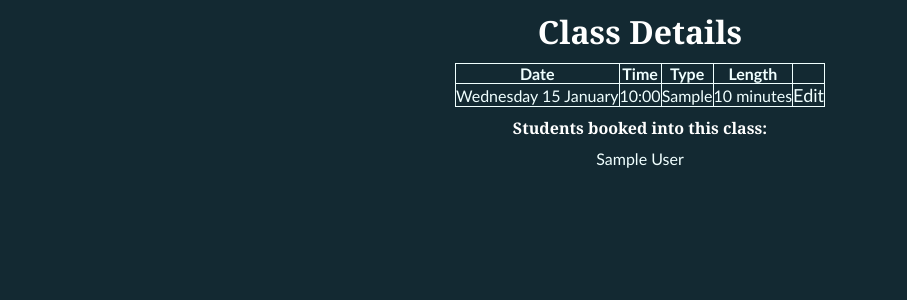
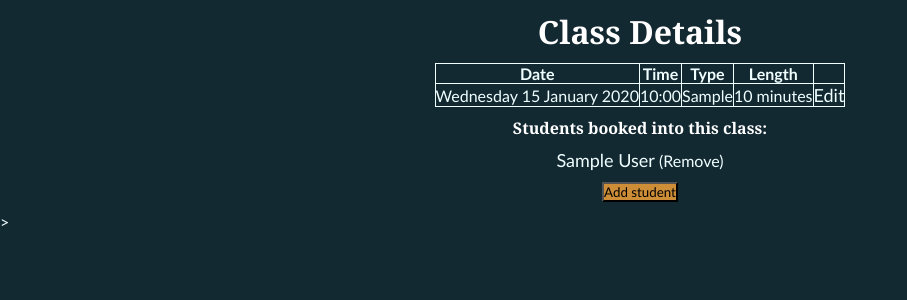
Before and after one commit to mhairilou/yoga_bookings, a Flask app: page /sessions/1 in a window 1280 px wide. Shown: the part 138-438 px from the top of the page, without its empty margins (0-907 px from the left). Run offline with Flask 2, Linux system fonts and the light colour scheme; a database or web service that is not in the repository returns one stand-in record (values such as "Sample title"); some libraries are stand-ins or nearby versions.

Commit message:
added link to student name in bookings list

```diff
--- a/yoga_bookings_app/repositories/session_repository.py
+++ b/yoga_bookings_app/repositories/session_repository.py
@@ -14,7 +14,7 @@ def save(session):
 # SELECT ALL
 def select_all():
     sessions = []
-    sql = "SELECT * FROM sessions"
+    sql = "SELECT * FROM sessions ORDER BY date"
     results = run_sql(sql)
     for result in results:
         session = Session(result["yoga_type"], result["duration"], result["date"], result["time"], result["id"])
--- a/yoga_bookings_app/templates/sessions/index.html
+++ b/yoga_bookings_app/templates/sessions/index.html
@@ -12,7 +12,7 @@
 
   {% for session in sessions %}
   <tr>
-    <td>{{ session.date.strftime("%A %d %B")}}</td>
+    <td>{{ session.date.strftime("%A %d %B %Y")}}</td>
     <td>{{ session.time.strftime("%H:%M")}}</td>
     <td>{{ session.yoga_type }}</td>
 
--- a/yoga_bookings_app/templates/sessions/show.html
+++ b/yoga_bookings_app/templates/sessions/show.html
@@ -12,7 +12,7 @@
     <th>Length</th>
 </tr>
 <tr>
-    <td>{{session.date.strftime("%A %d %B")}}</td>
+    <td>{{session.date.strftime("%A %d %B %Y")}}</td>
     <td>{{session.time.strftime("%H:%M")}}</td>
     <td>{{session.yoga_type}}</td>
     <td>{{session.duration}} minutes</td>
@@ -24,11 +24,16 @@
 <h4>Students booked into this class:</h4>
 <div>
     <ul>
+        <li>
     {%for booking in bookings%}
-    <li>{{ booking.student.full_name() }}</li>
-    {%endfor%}
+    <a href="/students/{{booking.student.id}}">{{ booking.student.full_name() }}</a>
+    {%endfor%} (Remove)
+        </li>
+
     </ul>
 </div>
-
-
+<h4>
+    <form action="/bookings/session/{{ session.id }}/new" method="GET">
+        <input type="submit" value="Add student"></form>
+</h4>>
 {% endblock %}
```
